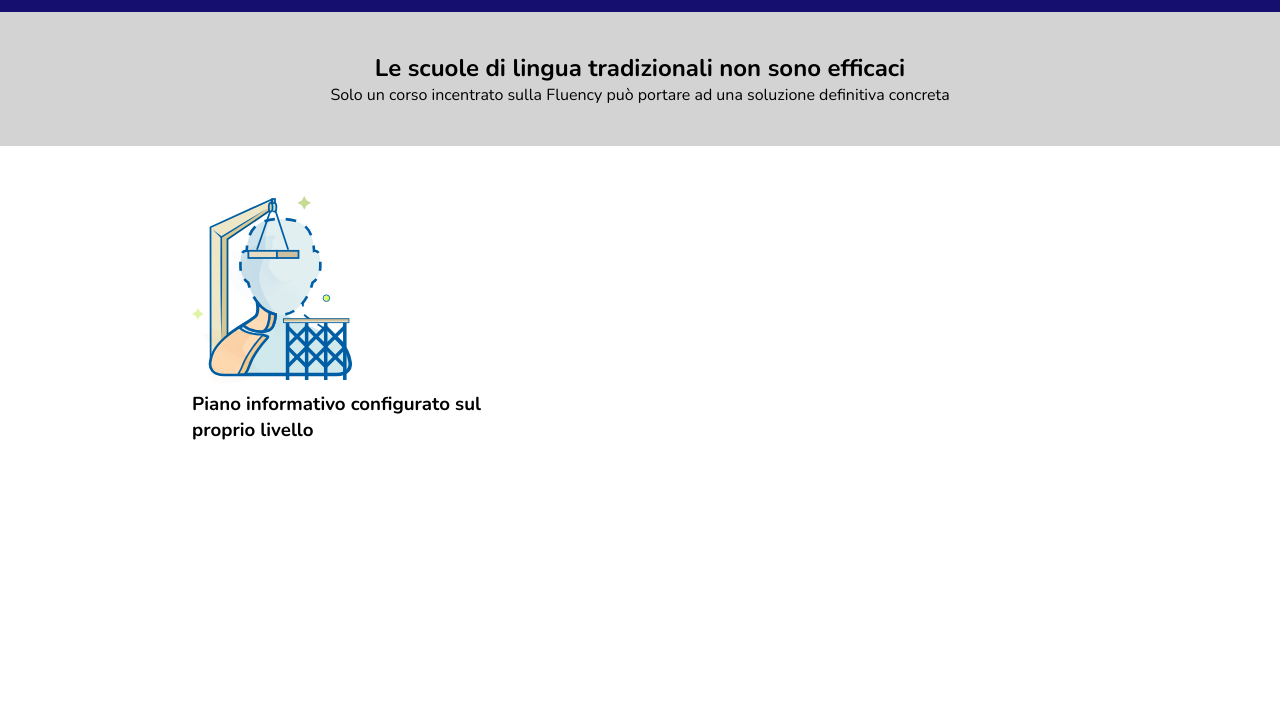
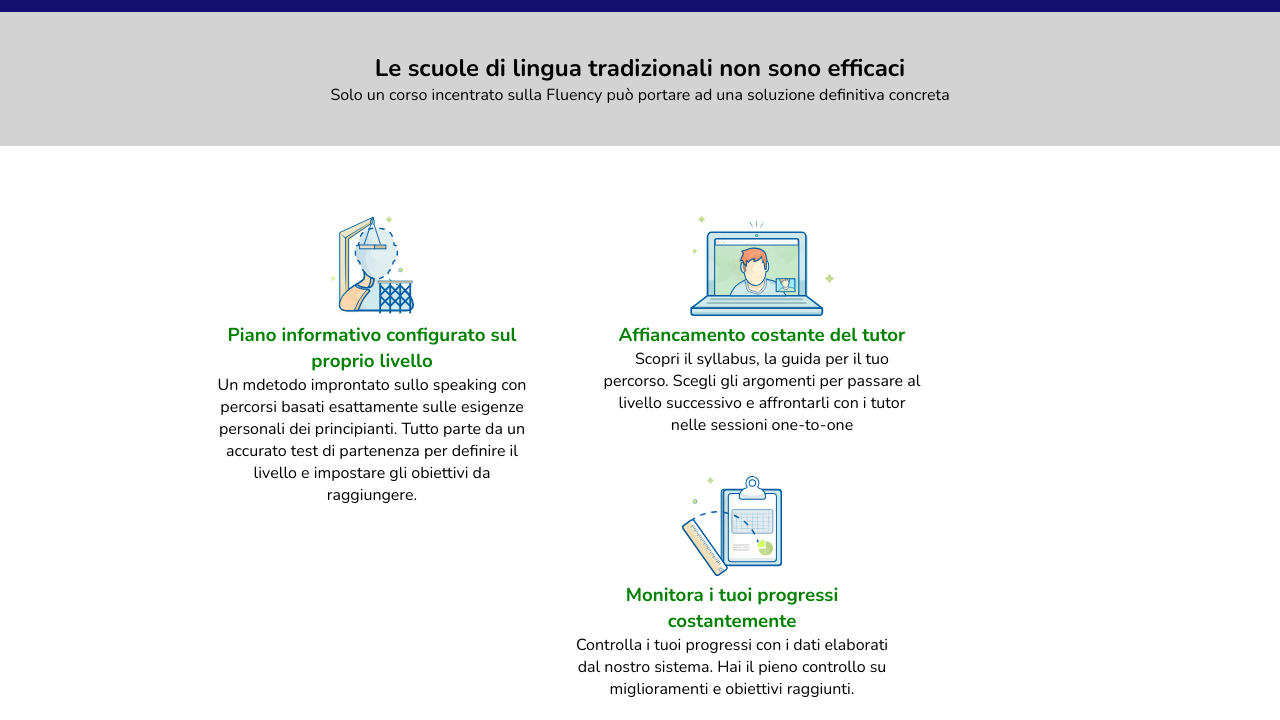
Before and after one commit to noemirea17/htmlcss-fluentify, a plain HTML site: page index.html in a window 1280 px wide. Shown: the part 708-1428 px from the top of the page. Before the commit the page ends 1151 px from the top, so only its background shows below. Drawn offline with nearby package versions, Linux system fonts and the light colour scheme.

Commit message:
top main

```diff
--- a/css/style.css
+++ b/css/style.css
@@ -6,6 +6,12 @@
 
 body {
   font-family: 'Nunito', sans-serif;
+}
+
+.clearfix {
+  content: "";
+  display: table;
+  clear: both;
 }
 
 header {
@@ -97,12 +103,23 @@ nav.right {
 .container {
   width: 70%;
   margin: 0 auto;
+  text-align: center;
 }
 
 .col {
-  width: 40vh;
+  width: 45vh;
+  float: left;
+  padding: 20px;
+}
+
+.col.middle {
+  margin: 0 30px;
 }
 
 .col_img > img {
-  width: 50%;
+  height: 100px;
 }
+
+div.col_text h3 {
+  color: green;
+}
--- a/index.html
+++ b/index.html
@@ -39,22 +39,35 @@
         <h2>Le scuole di lingua tradizionali non sono efficaci</h2>
         <p>Solo un corso incentrato sulla Fluency può portare ad una soluzione definitiva concreta</p>
       </div>
-      <div class="container">
+      <div class="container clearfix">
         <div class="main_middle">
           <div class="col left">
             <div class="col_img">
               <img src="img/profile.svg" alt="">
             </div>
-            <div class="col_title">
+            <div class="col_text">
               <h3>Piano informativo configurato sul proprio livello</h3>
-
+              <p>Un mdetodo improntato sullo speaking con percorsi basati esattamente sulle esigenze personali dei principianti. Tutto parte da un accurato test di partenenza per definire il livello e impostare gli obiettivi da raggiungere.</p>
+            </div>
+          </div>
+          <div class="col middle">
+            <div class="col_img">
+              <img src="img/computer.svg" alt="">
+            </div>
+            <div class="col_text">
+              <h3>Affiancamento costante del tutor</h3>
+              <p>Scopri il syllabus, la guida per il tuo percorso. Scegli gli argomenti per passare al livello successivo e affrontarli con i tutor nelle sessioni one-to-one</p>
             </div>
 
           </div>
-          <div class="col middle">
-
-          </div>
           <div class="col right">
+            <div class="col_img">
+              <img src="img/doc.svg" alt="">
+            </div>
+            <div class="col_text">
+              <h3>Monitora i tuoi progressi costantemente</h3>
+              <p>Controlla i tuoi progressi con i dati elaborati dal nostro sistema. Hai il pieno controllo su miglioramenti e obiettivi raggiunti.</p>
+            </div>
 
           </div>
 
```
